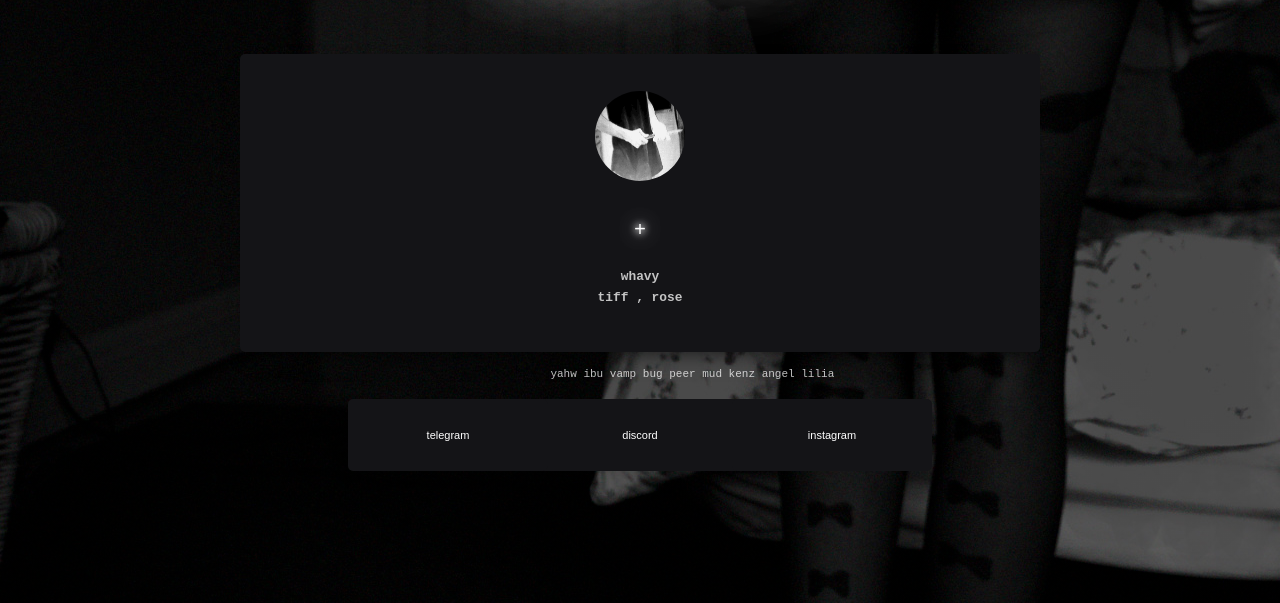
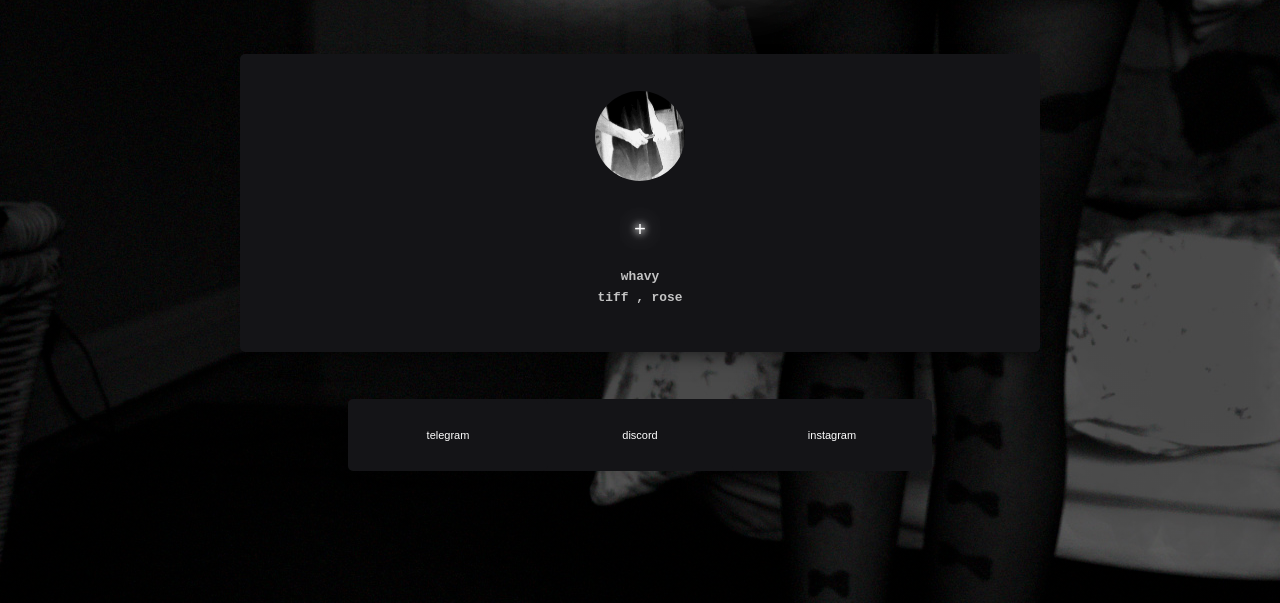
Before and after one commit to ivoxid/lolo, a plain HTML site: page main.html in a window 1280 px wide. Shown: the part 197-800 px from the top of the page. Drawn offline with Linux system fonts and the light colour scheme.

Commit message:
Update main.html

```diff
--- a/main.html
+++ b/main.html
@@ -220,8 +220,6 @@ function createDiv(height, width) {
 	<h3 class="prevent-select">whavy<br>tiff , rose</h3>
 </div>
 
-<p style="text-align:center;font-size: 11px" class="otherfriends">
-yahw ibu vamp bug peer mud kenz angel lilia<br></p>
 
 
 
```
